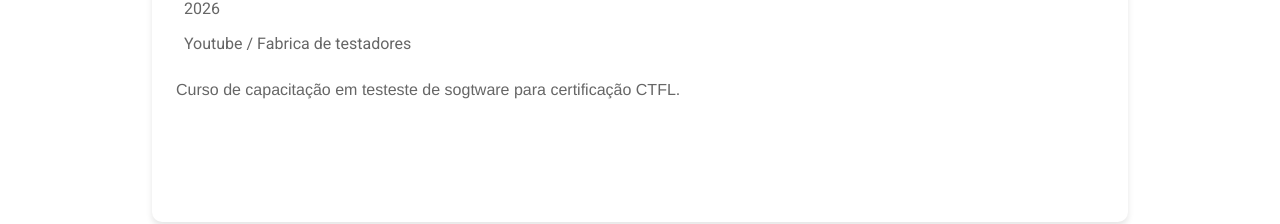
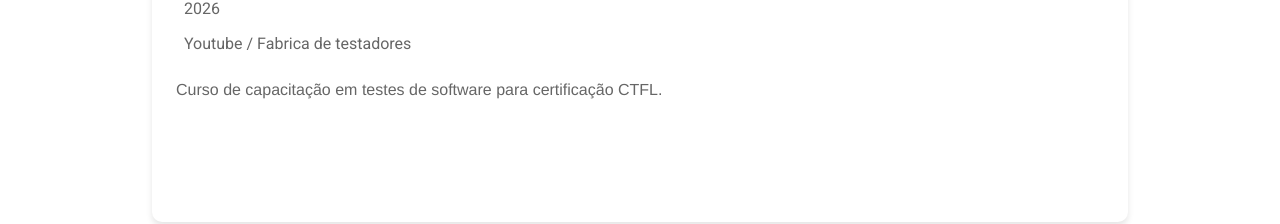
Before and after one commit to FabricadeTestadores/Site-Fabrica, a React (Vite) app: page /eventos in a window 1280 px wide. Shown: the part 353-577 px from the top of the page. Built offline with nearby package versions, Linux system fonts and the light colour scheme; the HTML template or start-up script is replaced by a standard one.

Commit message:
fix : errors ortograficos

```diff
--- a/Components/Articles.jsx
+++ b/Components/Articles.jsx
@@ -6,7 +6,7 @@ const Articles = () => {
     {
       id: 1,
       title: 'Revisão Multifocal sobre ferramentas de teste e estratégias de segurança de APIs em microsserviços',
-      author: 'Ismayle de S. Santos, Ian José Soares Mendes,Lyanderson S. Rodrigues, Rubens A. da S. Sousa',
+      author: 'Ismayle de S. Santos, Ian José Soares Mendes, Lyanderson S. Rodrigues, Rubens A. da S. Sousa',
       date: '2025',
       summary: 'A comunicação em arquiteturas de microsserviços tem se tornado cada vez mais comum, exigindo atenção aos testes de segurança para garantir a qualidade das APIs. Este estudo, através de uma revisão multifocal, investigou ferramentas e estratégias de segurança aplicadas ao desenvolvimento de APIs. Foram analisados 50 artigos da literatura branca e 270 da cinza. As ferramentas mais citadas foram RESTest (6), OWASP ZAP (6) e Postman (4). Entre as estratégias, destacaram-se Spring Security (93), JWT (81) e API Gateway (37). Os principais testes envolvem validação de entrada (20), detecção de vulnerabilidades (19) e autenticação/autorização (14), com foco em mitigar ameaças como SQL Injection (11), falhas de configuração (10) e OWASP Top Ten (8).',
       link: 'https://sol.sbc.org.br/index.php/sbseg_estendido/article/view/36764'
--- a/Components/Events.jsx
+++ b/Components/Events.jsx
@@ -9,7 +9,7 @@ const Events = () => {
       id: 1,
       title: "CTFL 2.0",
       date: "2026",
-      description: "Curso de capacitação em testeste de sogtware para certificação CTFL.",
+      description: "Curso de capacitação em testes de software para certificação CTFL.",
       location: "Youtube / Fabrica de testadores",
     },
   ]
@@ -19,14 +19,14 @@ const Events = () => {
       id: 2,
       title: "Introdução a Teste de Segurança",
       date: "2025",
-      description: "Minicurso apresentando uma introdução ao testes de segurança e a aplicação de CTF(Capture The Flag).",
+      description: "Minicurso apresentando uma introdução aos testes de segurança e a aplicação de CTF (Capture The Flag).",
       location: "LABCOMP - UECE",
     },
     {
       id: 3,
       title: "CTFL",
       date: "2025",
-      description: "A Curso de capacitação em testeste de sogtware para certificação CTFL.",
+      description: "Curso de capacitação em testes de software para certificação CTFL.",
       location: "Youtube - Fabrica de Testadores",
     },
     {
```
